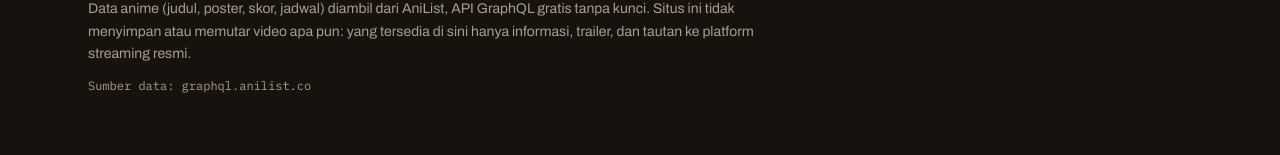
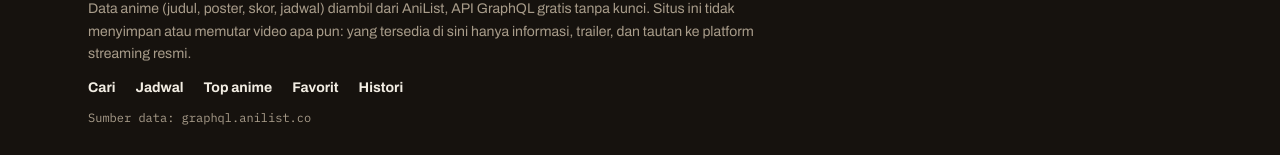
Before and after one commit to bintangyudhis/animequ, a Next.js app: page / in a window 1280 px wide. Shown: the part 1333-1488 px from the top of the page. Before the commit the page ends 1459 px from the top, so only its background shows below. Built offline with nearby package versions, Linux system fonts and the light colour scheme; no server answers.

Commit message:
Day 14: tautan rute internal di footer [skip-vercel]

```diff
--- a/src/app/KakiHalaman.tsx
+++ b/src/app/KakiHalaman.tsx
@@ -11,6 +11,26 @@ export default function KakiHalaman() {
           memutar video apa pun: yang tersedia di sini hanya informasi,
           trailer, dan tautan ke platform streaming resmi.
         </p>
+        <nav
+          aria-label="Tautan situs"
+          className="flex flex-wrap gap-x-5 gap-y-2 text-sm font-bold"
+        >
+          <a href="/cari" className="hover:text-accent">
+            Cari
+          </a>
+          <a href="/jadwal" className="hover:text-accent">
+            Jadwal
+          </a>
+          <a href="/peringkat" className="hover:text-accent">
+            Top anime
+          </a>
+          <a href="/favorit" className="hover:text-accent">
+            Favorit
+          </a>
+          <a href="/histori" className="hover:text-accent">
+            Histori
+          </a>
+        </nav>
         <p className="font-mono text-xs text-muted">
           Sumber data: graphql.anilist.co
         </p>
```
